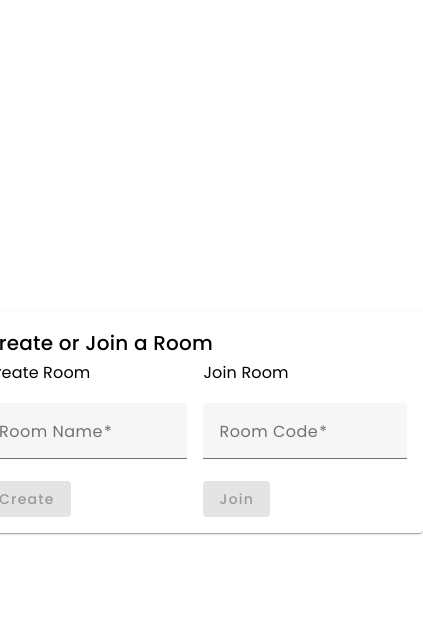
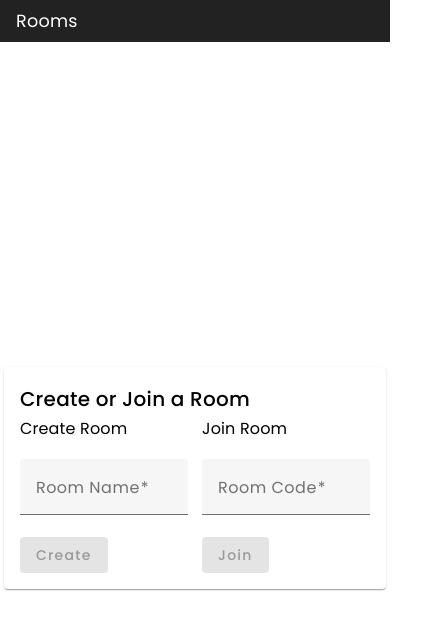
Before and after one commit to duquejmz/AppEmpleados-Frontend, an Angular app: page /chat in a window 390 px wide. Shown: the top 630 px of the page, 423 px wide, since content can reach past the window. Built offline with nearby package versions, Linux system fonts and the light colour scheme.

Commit message:
Add rooms header to chat component with styling adjustments

```diff
--- a/src/app/components/chat/chat.component.html
+++ b/src/app/components/chat/chat.component.html
@@ -1,3 +1,6 @@
+<div class="rooms-header">
+  <span>Rooms</span>
+</div>
 <div class="chat-container">
     <mat-card>
       <mat-card-header>
--- a/src/app/components/chat/chat.component.scss
+++ b/src/app/components/chat/chat.component.scss
@@ -1,8 +1,26 @@
-.chat-container {
+.rooms-header {
+    width: 100vw;
+    max-width: 100vw;
+    background: #222;
+    color: #fff;
+    display: flex;
+    align-items: center;
+    justify-content: flex-start;
+    padding: 1rem 2rem;
+    position: fixed;
+    top: 0;
+    left: 0;
+    z-index: 10;
+    font-size: 1.5rem;
+    box-sizing: border-box;
+  }
+
+  .chat-container {
     display: flex;
     justify-content: center;
     align-items: center;
     height: 100vh;
+    padding-top: 5rem;
   }
 
   mat-card {
@@ -21,3 +39,16 @@
   mat-form-field {
     width: 100%;
   }
+
+  @media (max-width: 700px) {
+    .rooms-header {
+      font-size: 1.1rem;
+      padding: 0.7rem 1rem;
+    }
+    mat-card {
+      width: 98vw;
+    }
+    .chat-container {
+      padding-top: 3.5rem;
+    }
+  }
```
